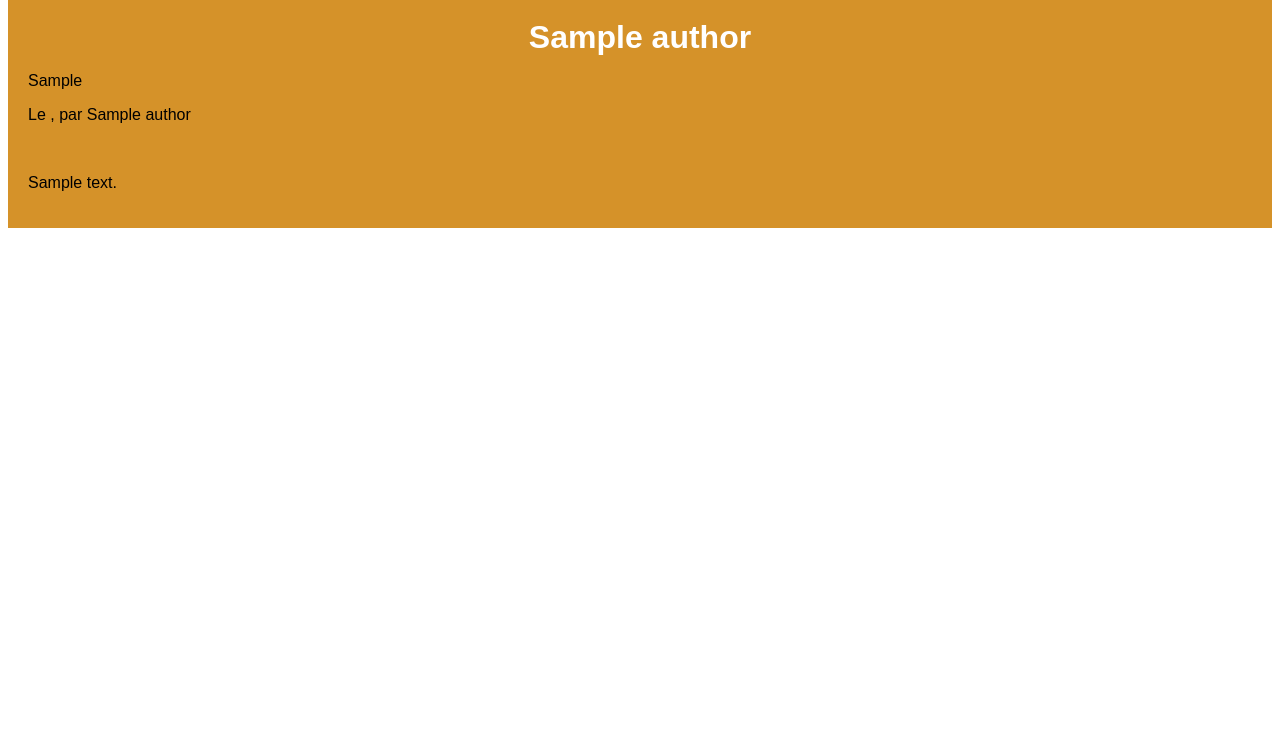
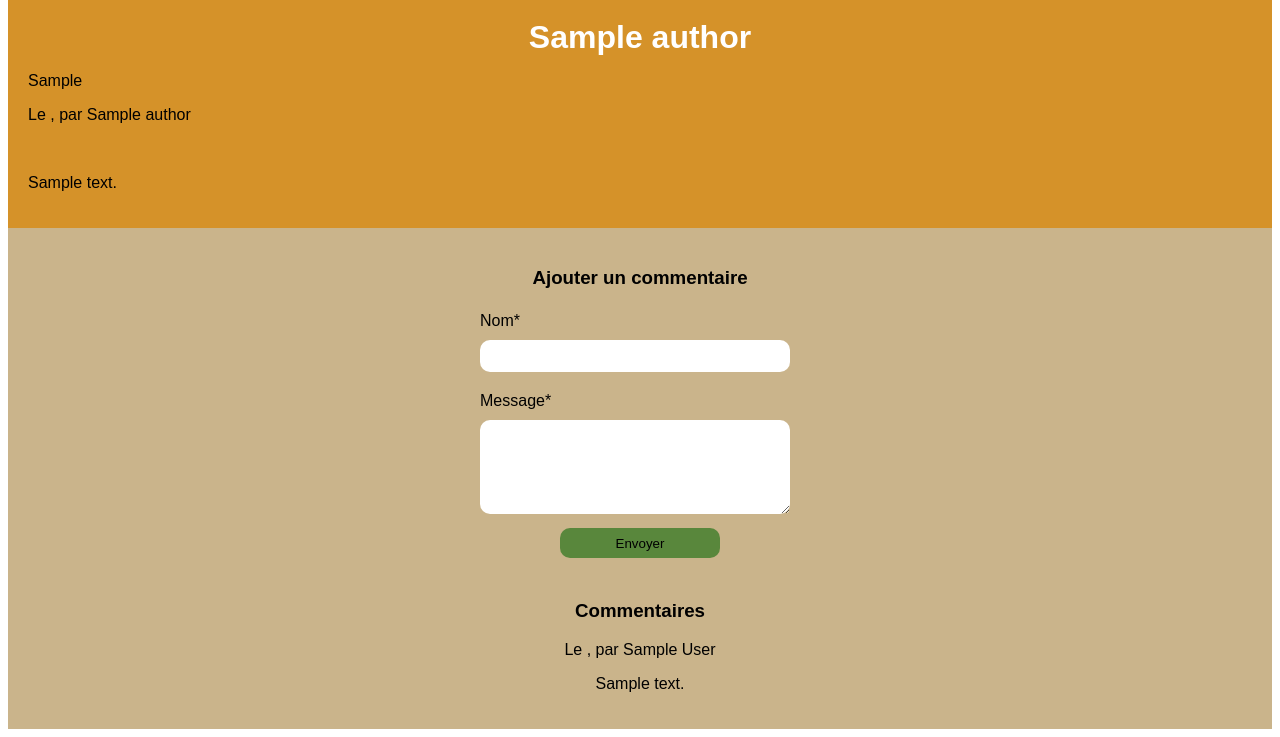
Before and after one commit to ColineLopez/OpenClassrooms_Project_5_MyWebsite, a PHP site: page /article.php?id=1 in a window 1280 px wide. Shown: the part 130-867 px from the top of the page. Before the commit the page ends 358 px from the top, so only its background shows below. Run offline with PHP 8.4, Linux system fonts and the light colour scheme; tables that the repository leaves empty or names only in its code hold one stand-in row (values such as "Sample post"); data that the repository does not hold is empty.

Commit message:
add comments list

```diff
--- a/article.php
+++ b/article.php
@@ -6,4 +6,6 @@
 
 $posts = getPost($post);
 
+$comments = getComments($post);
+
 require('templates/articlecontent.php');
--- a/templates/articlecontent.php
+++ b/templates/articlecontent.php
@@ -36,5 +36,59 @@
 		<?php
 		}
 		?>
+
+
+		<div class="corps2">
+
+			<h3>Ajouter un commentaire</h3>
+
+			<form action="src/submit_comment.php" method="POST">
+	            <div>
+	            	<div class="tenpix">Nom*</div>
+	          		<input class="contact" type="text" name="name" required autocomplete="off">
+	      		</div>
+	        	<div>
+	          		<div class="tenpix"></div>
+	          		<div class="tenpix">Message*</div>
+	          		<textarea class="contact" name="message" required autocomplete="off"></textarea>
+	     		</div>
+	     		<div>
+          			<button class="center" type="submit">Envoyer</button>
+        		</div>
+			</form>
+
+			<br>
+
+			<h3>Commentaires</h3>
+
+
+<?php
+		foreach ($comments as $comment){
+		?>
+			<div class="news">
+				<p>
+					<?= "Le " . htmlspecialchars($comment['creationDate']) . ", par " . htmlspecialchars($comment['author']); ?>
+				</p>
+
+				<p>
+					<?= htmlspecialchars($comment['content']); ?>
+				</p>
+
+			</div>
+
+		<?php
+		}
+		?>
+
+
+		</div>
+
+
+
+
+
+
+
+
 	</body>
 </html>
```
Also changed, not shown: src/model.php (+30 -14 lines).
